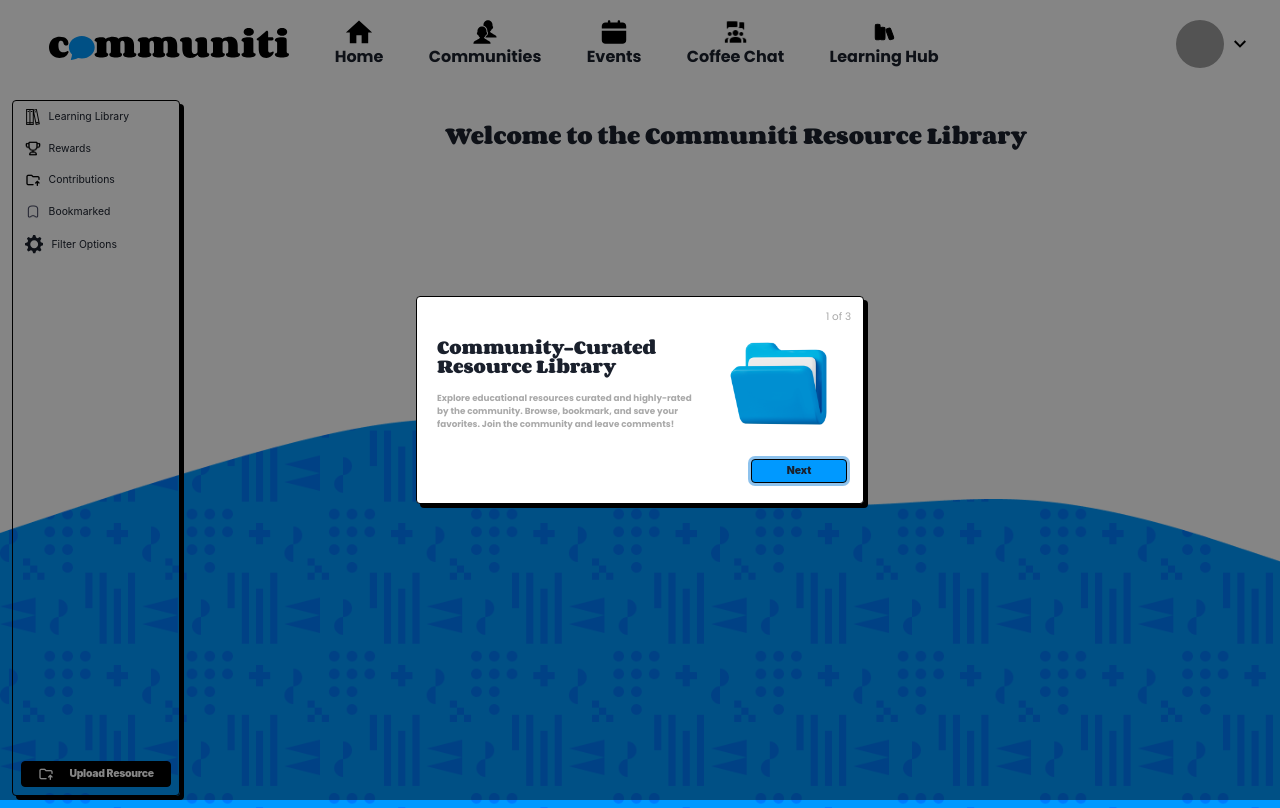
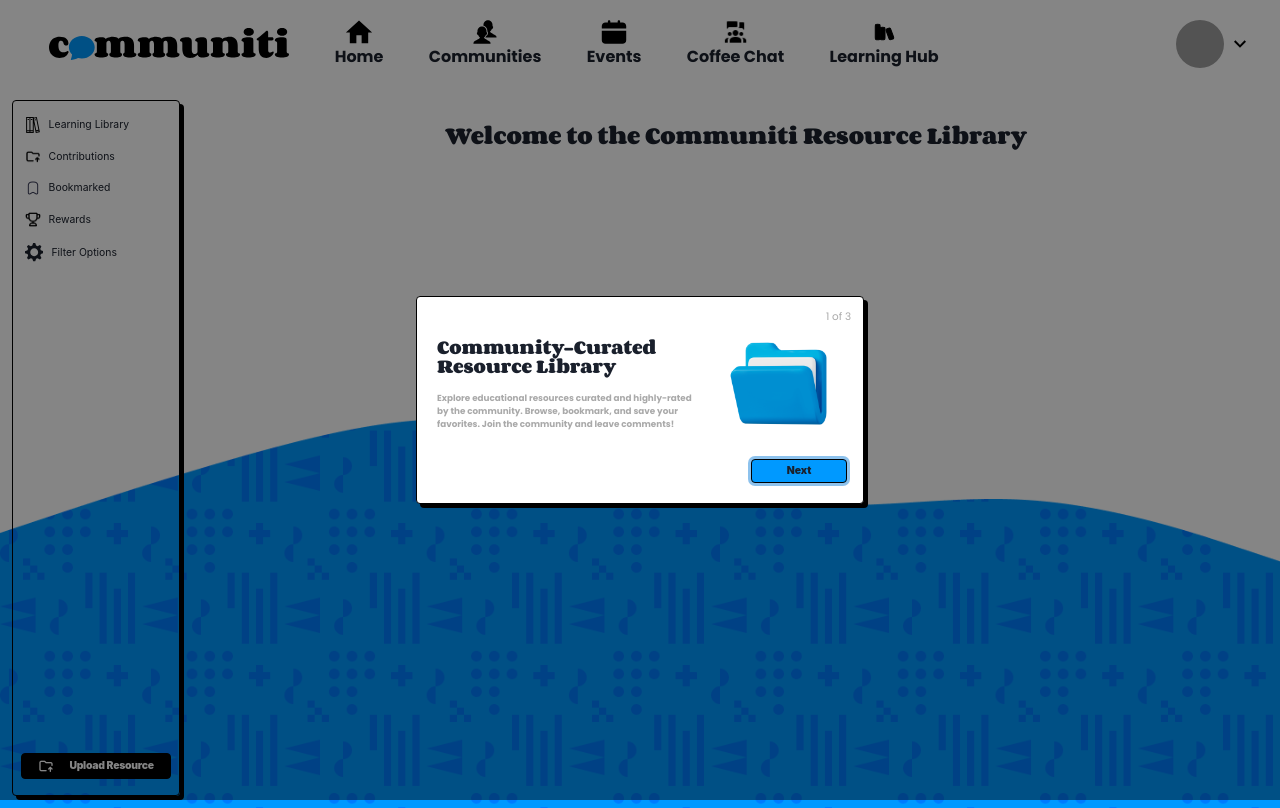
Before and after one commit to makeitMVPadmin/P4_Member_Achievement, a React (Create React App) app: page / in a window 1280 px wide. Built offline with nearby package versions, Linux system fonts and the light colour scheme; no server answers; grey boxes are pictures that could not be loaded.

Commit message:
modified styles for vertical navbar

```diff
--- a/src/components/NavBar/NavBar.jsx
+++ b/src/components/NavBar/NavBar.jsx
@@ -132,12 +132,6 @@
         </ul>
       )}
       <div className="nav__container-top">
-        <NavLink to="/rewards">
-          <li className="nav__item">
-            <img src={trophyIcon} alt="trophy icon" className="nav__icon" />
-            <p className="nav__item-name">Rewards</p>
-          </li>
-        </NavLink>
         <NavLink to="/contributions">
           <li className="nav__item">
             <img src={uploadIcon2} alt="upload file icon" className="nav__icon" />
@@ -152,6 +146,12 @@
               className="nav__icon"
             />
             <p className="nav__item-name">Bookmarked</p>
+          </li>
+        </NavLink>
+        <NavLink to="/rewards">
+          <li className="nav__item">
+            <img src={trophyIcon} alt="trophy icon" className="nav__icon" />
+            <p className="nav__item-name">Rewards</p>
           </li>
         </NavLink>
         {/* <ul className="nav__sorting">
--- a/src/components/NavBar/NavBar.scss
+++ b/src/components/NavBar/NavBar.scss
@@ -10,7 +10,8 @@
     display: flex;
     flex-direction: column;
     flex-grow: 1;
-    padding: 0 0.5rem;
+    padding: 0.5rem;
+    padding-top: 0.5rem;
     @include border;
     z-index: 99;
     // background-color: purple;
@@ -29,14 +30,15 @@
     &:hover,
     &.active {
       cursor: pointer;
-      background-color: $black;
-      color: $white;
+      background-color: $yellow;
+      color: $black;
       @include thin-border;
       box-shadow: none;
+      border: none;
 
-      .nav__icon {
-        filter: invert(1);
-      }
+      // .nav__icon {
+      //   filter: invert(1);
+      // }
     }
   }
 
```
